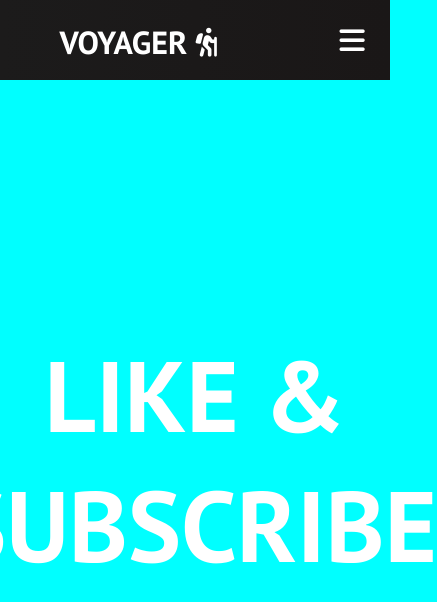
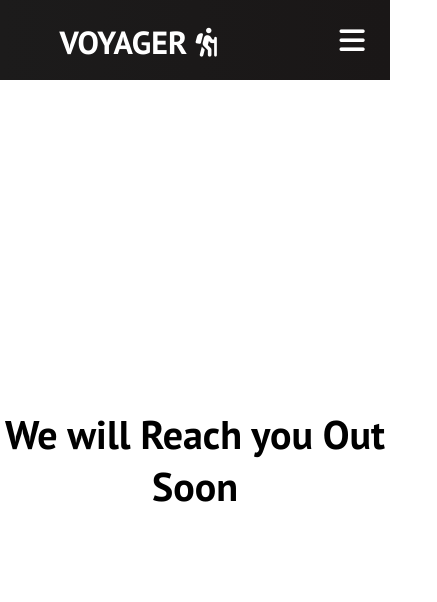
Before and after one commit to kartik-raj7/voyager, a React (Create React App) app: page /sign-up in a window 390 px wide. Shown: the top 602 px of the page, 437 px wide, since content can reach past the window. Built offline with nearby package versions, Linux system fonts and the light colour scheme.

Commit message:
updated reactiveness

```diff
--- a/src/App.css
+++ b/src/App.css
@@ -1,6 +1,6 @@
-body{
+/* body{
   background-color: aqua;
-}
+} */
 * {
     box-sizing: border-box;
     margin: 0;
@@ -40,12 +40,16 @@ body{
     width: 100%;
     height: 100%;
   }
-
+  @media screen and (max-width:760px){
+    .sign-up>h1{
+      font-size: 40px;
+    }
+  }
   .sign-up {
     /* background-image: url('/images/img-8.jpg'); */
     background-position: center;
     background-size: cover;
     background-repeat: no-repeat;
-    color: #fff;
+    color: black;
     font-size: 100px;
   }
--- a/src/App.js
+++ b/src/App.js
@@ -14,6 +14,7 @@ function App() {
         <Navbar />
         <Routes>
           {/* <Route exact path = '/'></Route> */}
+          <Route exact path='/' element={<Home/>} />
           <Route exact path='/home' element={<Home/>} />
           <Route exact path='*' element={<Error404/>}/>
           <Route path='/about' element={<About/>} />
--- a/src/components/pages/Sign-Up.js
+++ b/src/components/pages/Sign-Up.js
@@ -1,6 +1,10 @@
 import React from 'react';
 import '../../App.css';
-
-export default function SignUp() {
-  return <h1 className='sign-up'>LIKE & SUBSCRIBE</h1>;
+ function SignUp() {
+  return(
+ <div className='sign-up'>
+  <h1 >We will Reach you Out Soon</h1>
+ </div>
+  )
 }
+export default SignUp
```
